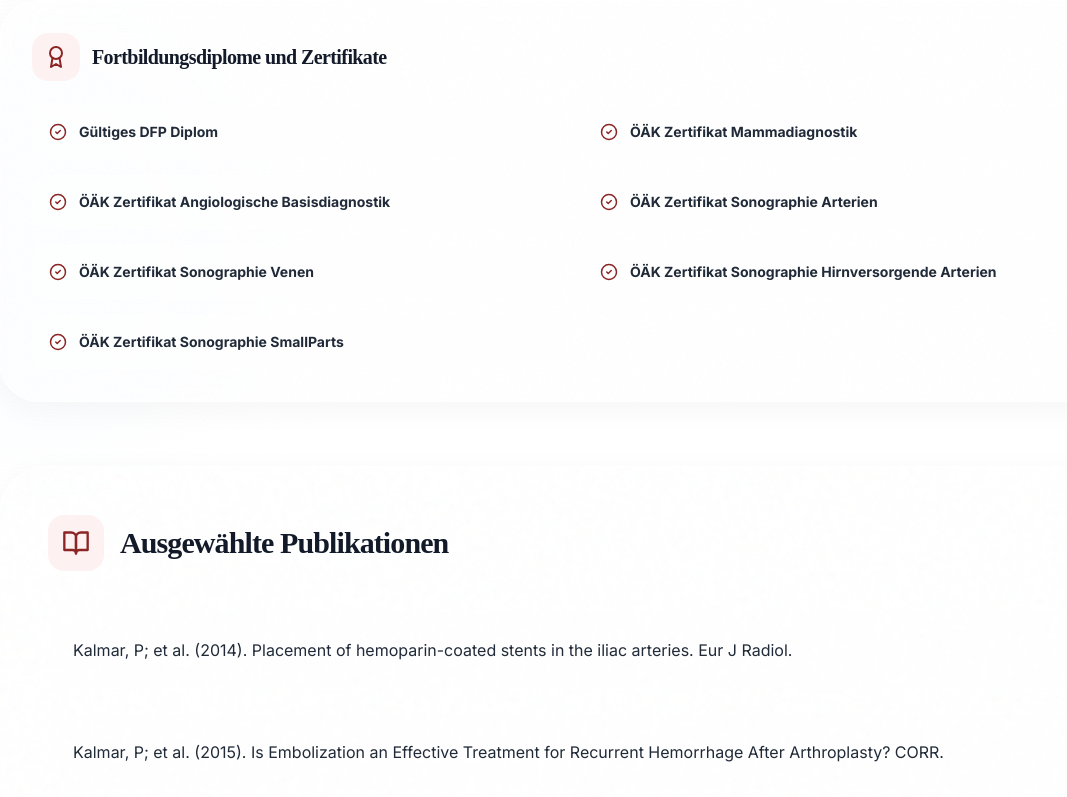
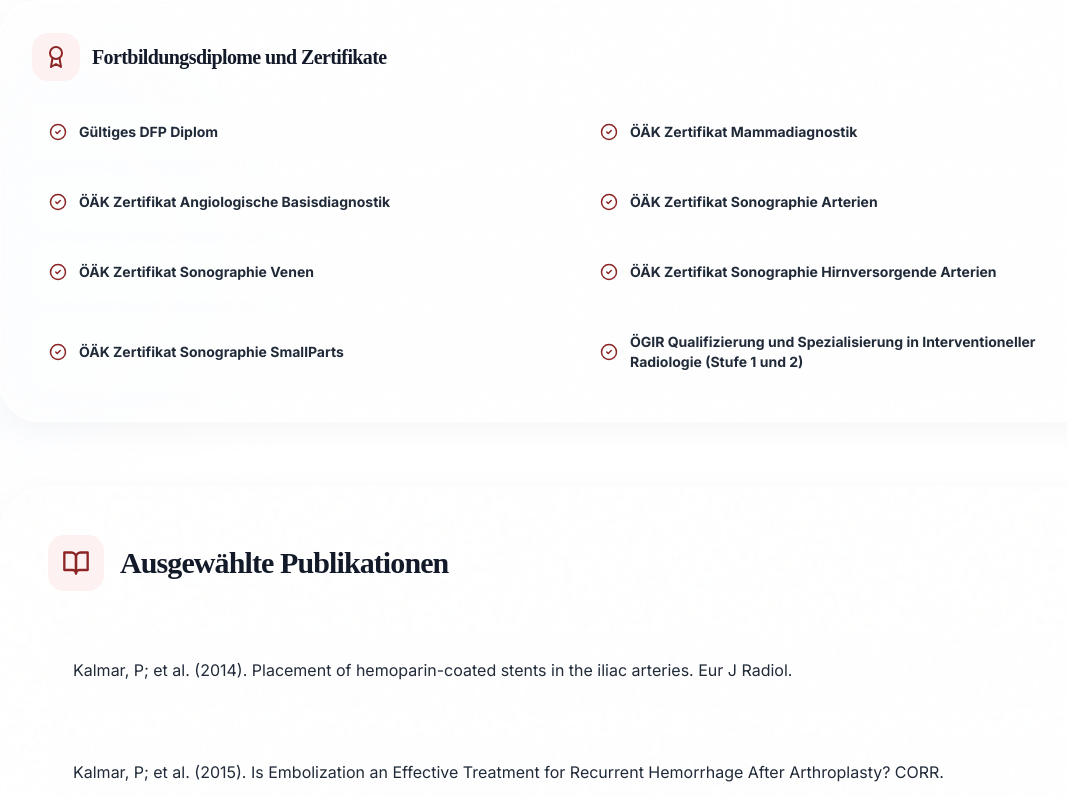
Before and after one commit to drpeterkalmar/roentgen-am-kai-homepage, a React (Vite) app: page /unser-team/dr-peter-kalmar in a window 1280 px wide. Shown: the part 1819-2616 px from the top of the page, without its empty margins (65-1132 px from the left). Built offline with nearby package versions, Linux system fonts and the light colour scheme; a web font is replaced by a local one.

Commit message:
Add ÖGIR interventional radiology qualification to Kalmar diplomas

```diff
--- a/src/pages/KalmarPage.jsx
+++ b/src/pages/KalmarPage.jsx
@@ -60,7 +60,8 @@ const KalmarPage = () => {
     "ÖÄK Zertifikat Sonographie Arterien",
     "ÖÄK Zertifikat Sonographie Venen",
     "ÖÄK Zertifikat Sonographie Hirnversorgende Arterien",
-    "ÖÄK Zertifikat Sonographie SmallParts"
+    "ÖÄK Zertifikat Sonographie SmallParts",
+    "ÖGIR Qualifizierung und Spezialisierung in Interventioneller Radiologie (Stufe 1 und 2)"
   ];
 
   const personSchema = {
```
